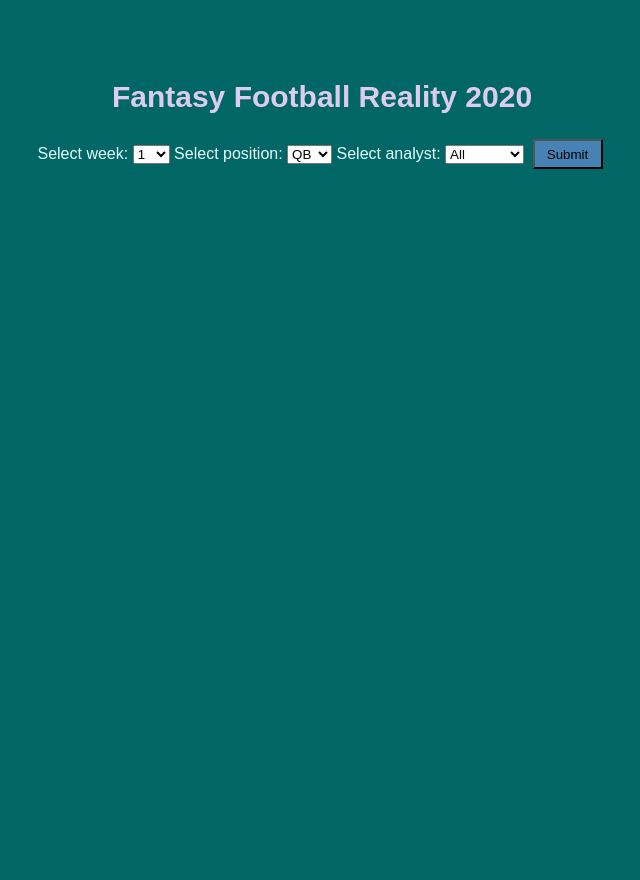
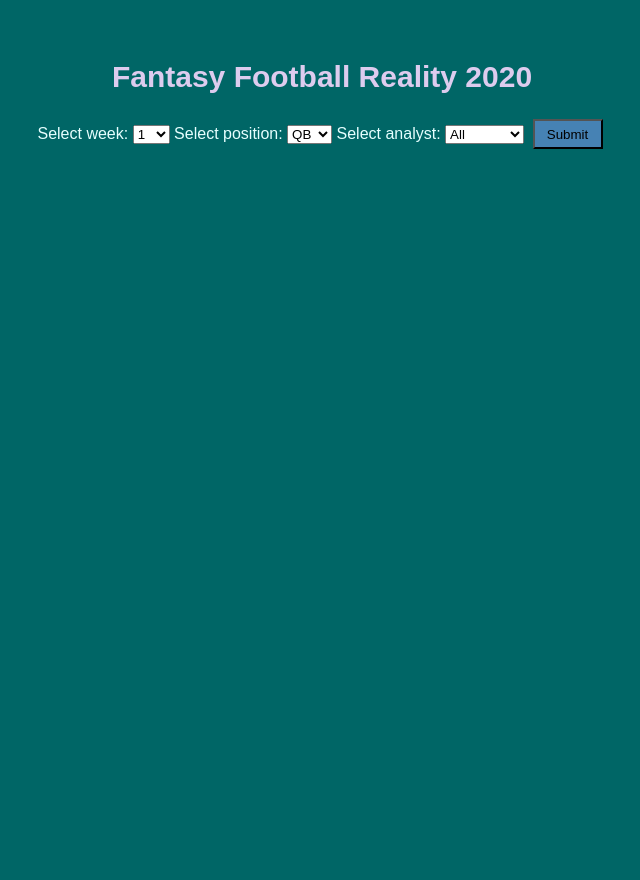
Before and after one commit to freerangeandy/ff-reality, a Flask app: page / in a window 1280 px wide. Shown: the whole page, without its empty margins (318-958 px from the left). Before the commit the page ends 169 px from the top, so only its background shows below. Run offline with Flask 2, Linux system fonts and the light colour scheme.

Commit message:
add page bottom padding, reduce page top margin

```diff
--- a/static/main.css
+++ b/static/main.css
@@ -6,6 +6,7 @@ html, body {
 
 .container {
   margin: 0 auto;
+  padding: 40px 0;
   width: 100%;
   height: 100%;
   background-color: #006666;
@@ -18,7 +19,7 @@ html, body {
   font-family: Arial, sans-serif;
   font-size: 30px;
   color: #ddccee;
-  margin-top: 80px;
+  margin-top: 20px;
 }
 
 .container form {
```
